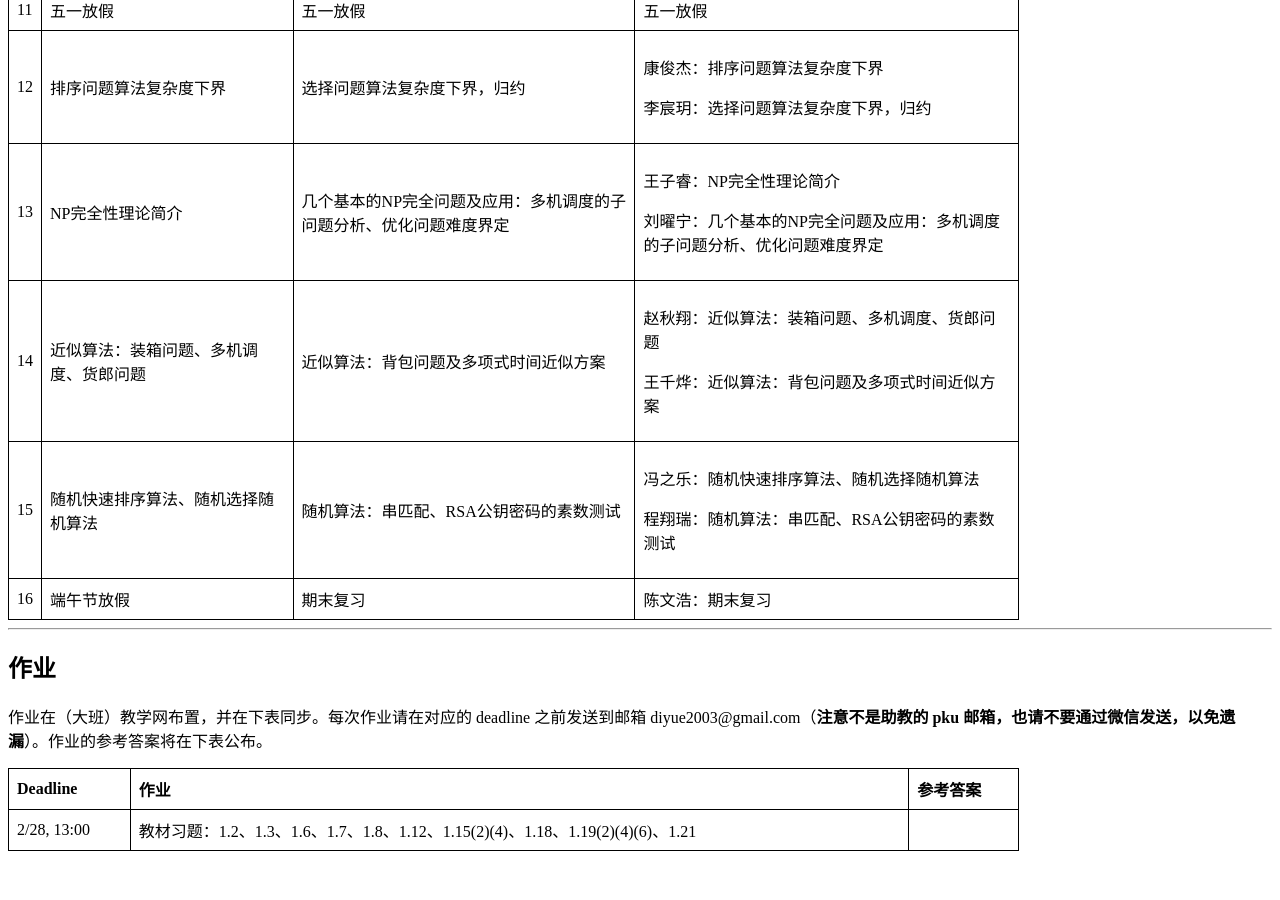
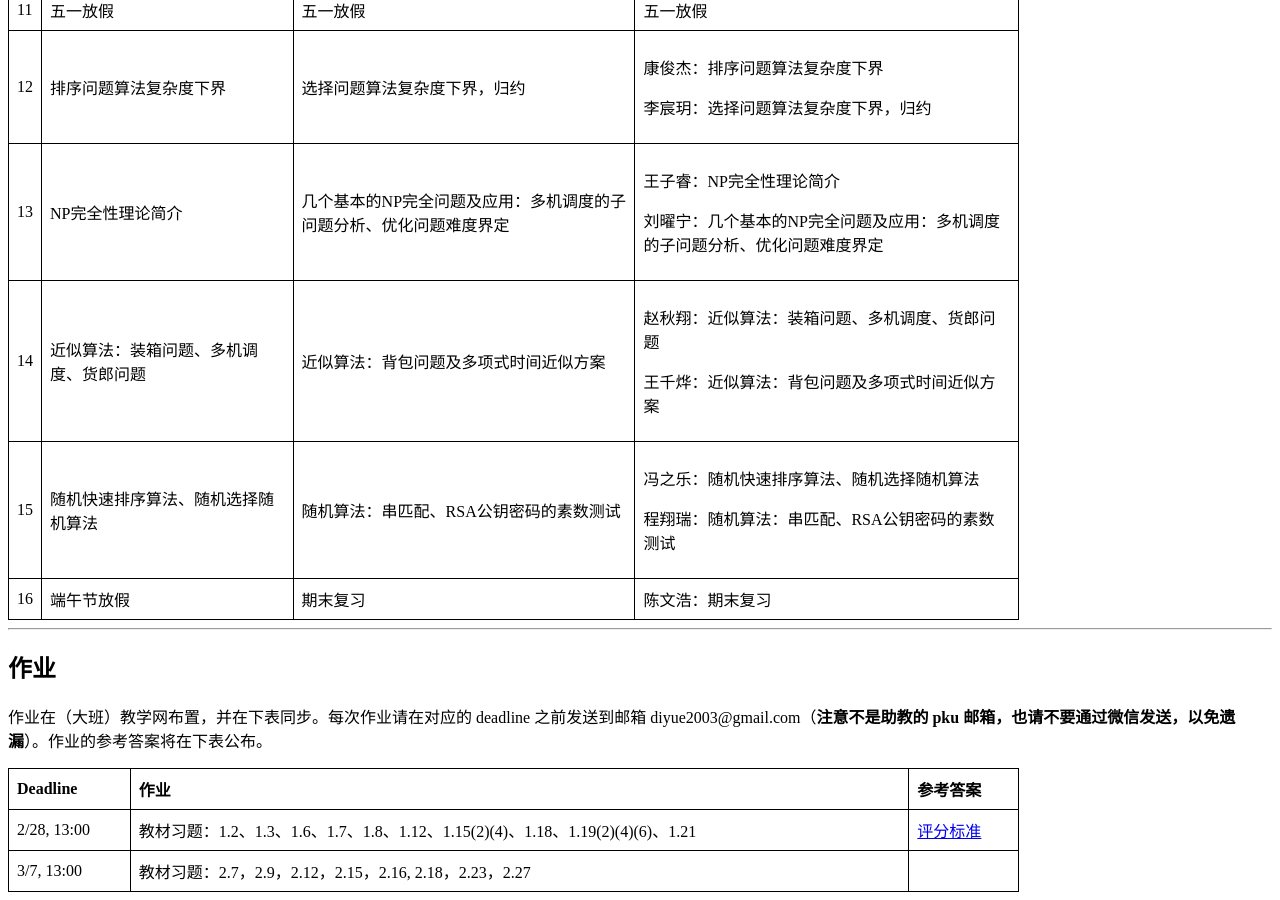
Before and after one commit to tnediserp/tnediserp.github.io, a Jekyll site: the page teaching/alg-analysis/index.html, which Jekyll copies as it is, in a window 1280 px wide and 900 px high, scrolled down 1730 px. Built offline with Jekyll 4.4.1, drawn with Linux system fonts in a browser that asks for light colours; before the commit the page ends 2589 px from its top, so only the background shows below that.

Commit message:
teaching

```diff
--- a/teaching/alg-analysis/index.html
+++ b/teaching/alg-analysis/index.html
@@ -209,6 +209,11 @@
             <tr>
                 <td>2/28, 13:00</td>
                 <td>教材习题：1.2、1.3、1.6、1.7、1.8、1.12、1.15(2)(4)、1.18、1.19(2)(4)(6)、1.21 </td>
+                <td><a href="./solutions/第一次作业评分标准.docx">评分标准</a></td>
+            </tr>
+            <tr>
+                <td>3/7, 13:00</td>
+                <td>教材习题：2.7，2.9，2.12，2.15，2.16, 2.18，2.23，2.27</td>
                 <td></td>
             </tr>
         </tbody>
```
Also changed, not shown: other parts of teaching/alg-analysis/index.html (+1 -1 lines), 1 other file.
